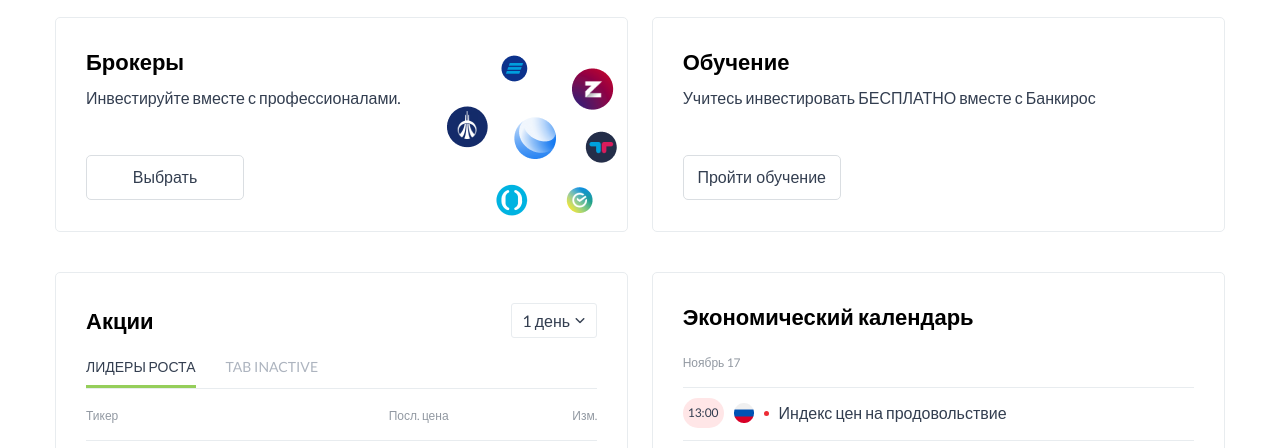
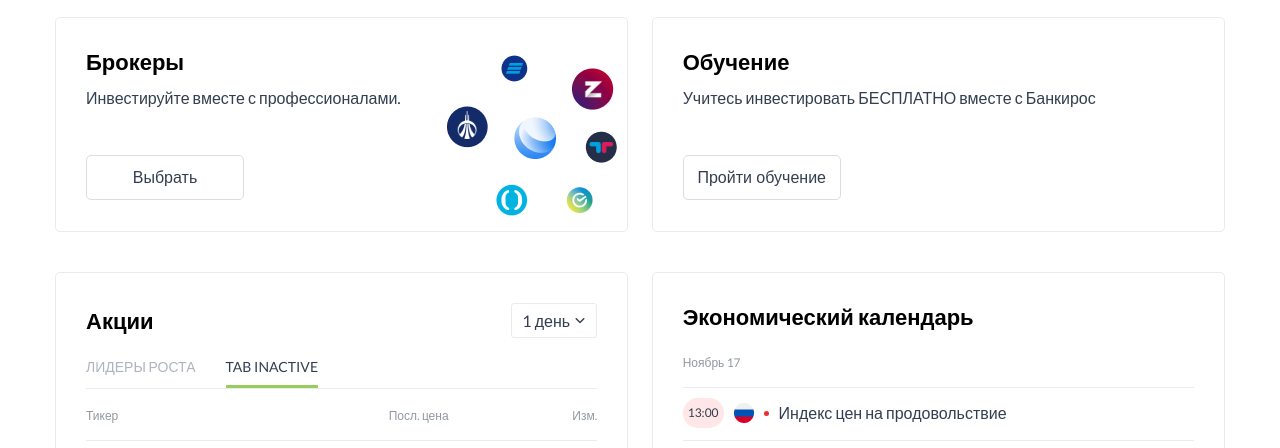
Before and after one commit to veronaten/myfin, a plain HTML site: page index.html in a window 1280 px wide. Both pictures are taken after a click on the item "TAB INACTIVE". Shown: the part 910-1358 px from the top of the page. Drawn offline with Linux system fonts and the light colour scheme.

Commit message:
feat: add file script, add class active to li elements

```diff
--- a/index.html
+++ b/index.html
@@ -135,9 +135,9 @@
               />
             </div>
           </div>
-          <ul class="screen-item__nav">
-            <li class="active">Лидеры роста</li>
-            <li>Tab inactive</li>
+          <ul class="screen-item__nav" id="wrapperUl">
+            <li class="li-element active">Лидеры роста</li>
+            <li class="li-element">Tab inactive</li>
           </ul>
           <span class="screen__border"></span>
           <div class="table-title">
@@ -381,5 +381,6 @@
         </div>
       </section>
     </div>
+    <script src="script.js"></script>
   </body>
 </html>
--- /dev/null
+++ b/script.js
@@ -0,0 +1,14 @@
+// Get the container element
+var LiContainer = document.getElementById("wrapperUl");
+
+// Get all buttons with class="btn" inside the container
+var liElements = LiContainer.getElementsByClassName("li-element");
+
+// Loop through the buttons and add the active class to the current/clicked button
+for (let i = 0; i < liElements.length; i++) {
+  liElements[i].addEventListener("click", function () {
+    let current = document.getElementsByClassName("active");
+    current[0].className = current[0].className.replace(" active", "");
+    this.className += " active";
+  });
+}
```
